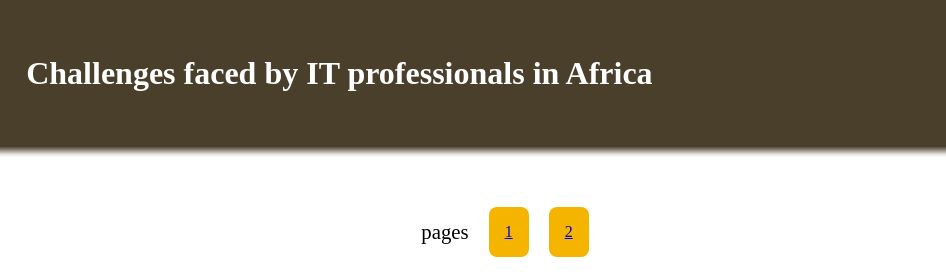
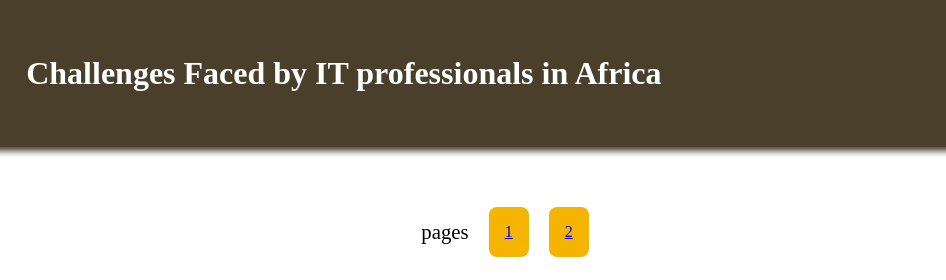
Before and after one commit to siyabongamasiya/IT-blog, a plain HTML site: page index.html in a window 1280 px wide. Shown: the top 280 px of the page, 135-1081 px from the left. Drawn offline with Linux system fonts and the light colour scheme.

Commit message:
changed small letter to capital letter.

```diff
--- a/index.html
+++ b/index.html
@@ -16,7 +16,7 @@
             src="./media/images/logo.png"
             alt="logo-image"
           />
-          <h1>Challenges faced by IT professionals in Africa</h1>
+          <h1>Challenges Faced by IT professionals in Africa</h1>
         </div>
 
         <div id="logo-and-blogger-section-subsection-2">
```
